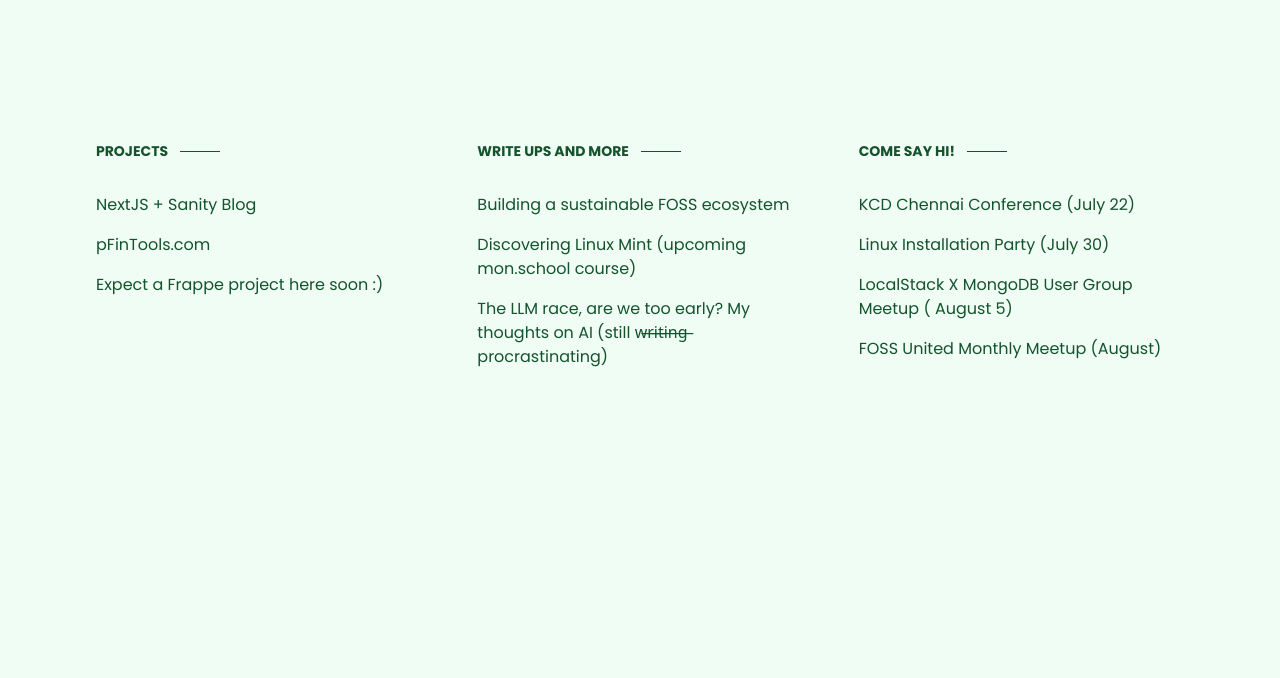
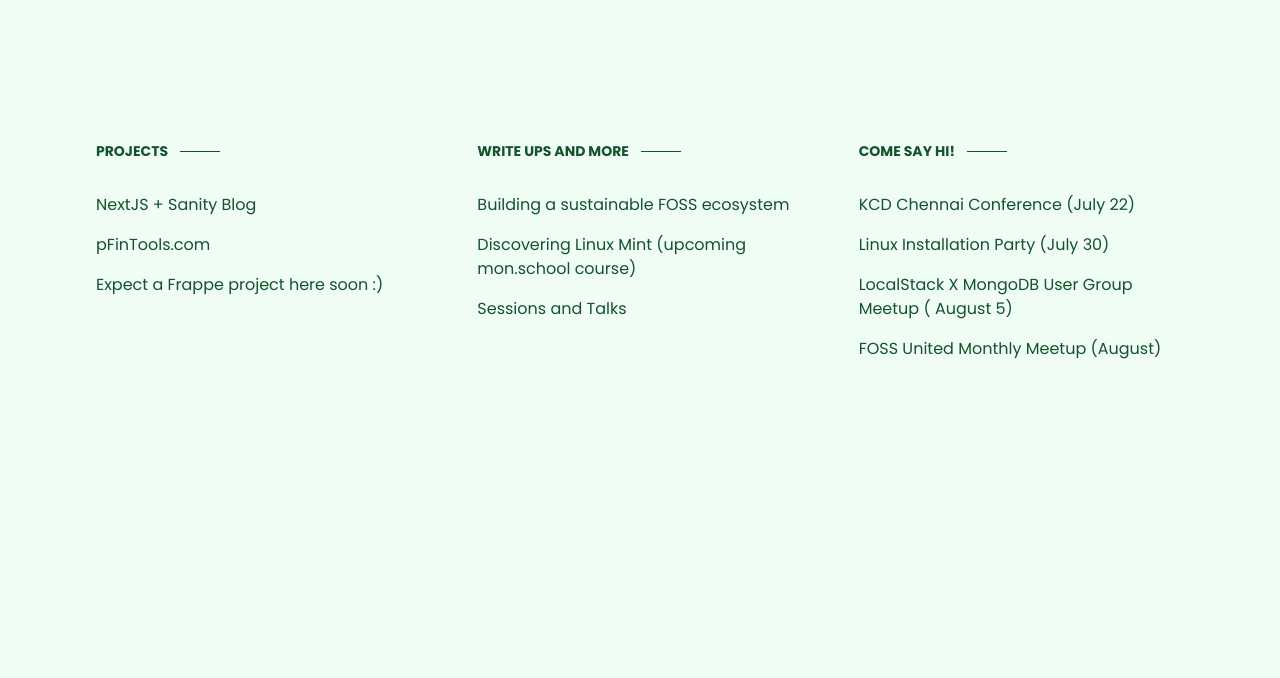
Before and after one commit to ansharora28/ansharora.dev, an Astro site: page / in a window 1280 px wide. Shown: the part 1941-2619 px from the top of the page. Built offline with nearby package versions, Linux system fonts and the light colour scheme; Astro itself is replaced by a stand-in of ours.

Commit message:
added talks

```diff
--- a/src/components/WorkLinks.astro
+++ b/src/components/WorkLinks.astro
@@ -20,8 +20,8 @@
       link: "https://mon.school/courses/discovering-linux-linux-mint",
     },
     {
-      title: "The LLM race, are we too early? My thoughts on AI (still w̶r̶i̶t̶i̶n̶g̶ procrastinating)",
-      link: "",
+      title: "Sessions and Talks",
+      link: "https://drive.google.com/drive/folders/1jfrzhqnHDtQSkECSZWyg6oEaaMXYI4Zd?usp=sharing",
     },
 
   ],
@@ -48,7 +48,6 @@
 ---
 <PageSection>
   <div class="mt-12 space-y-24 md:grid md:grid-cols-2 xl:grid-cols-3 md:items-start md:justify-between md:space-y-0 md:gap-y-14 md:gap-x-14">
-    <!-- Iterate over FRAPPEVERSE_LINKS and render as above -->
     {Object.keys(FRAPPEVERSE_LINKS).map((category) => (
       <div class="space-y-8 col-span-1">
         <div class="flex items-center space-x-3">
```
